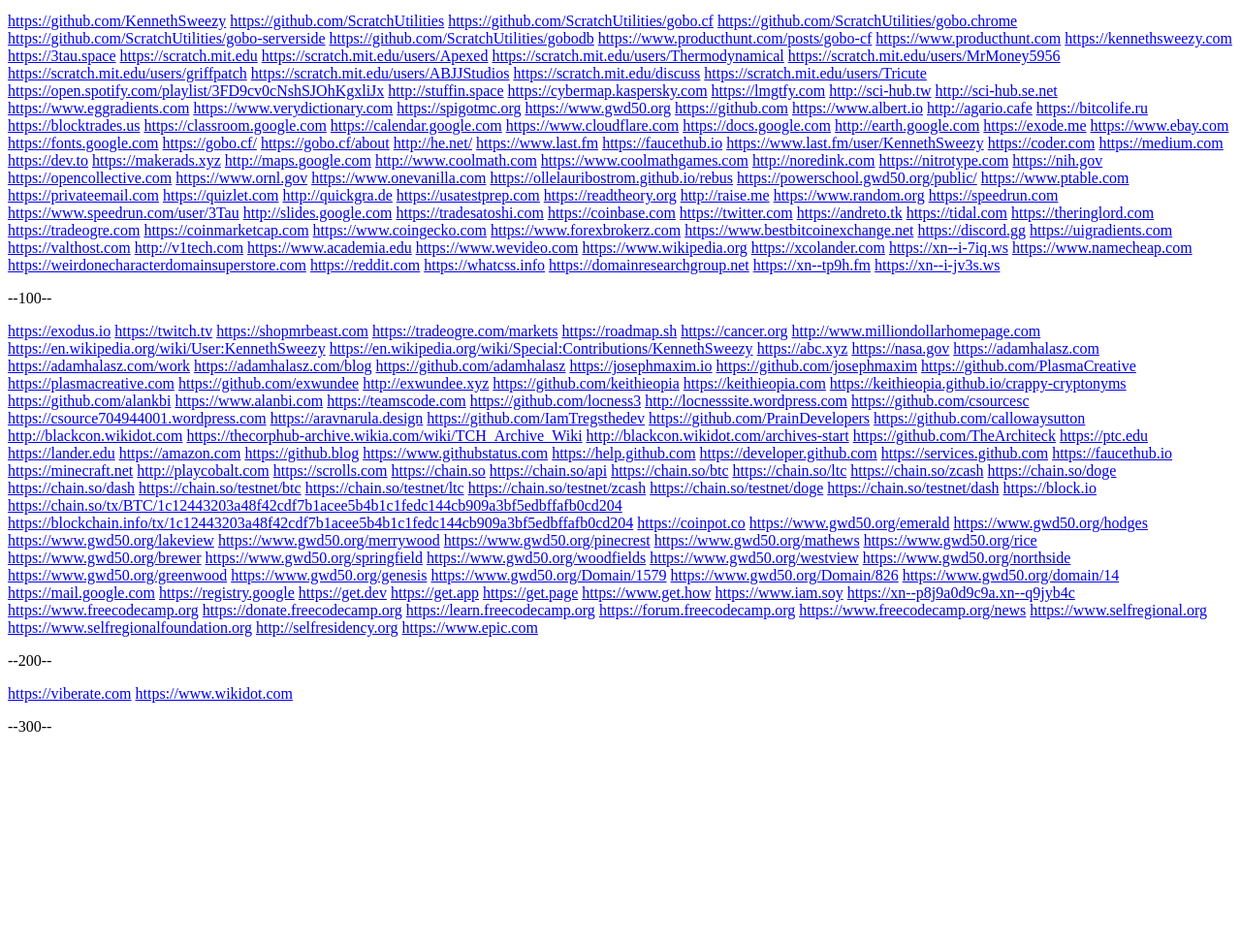
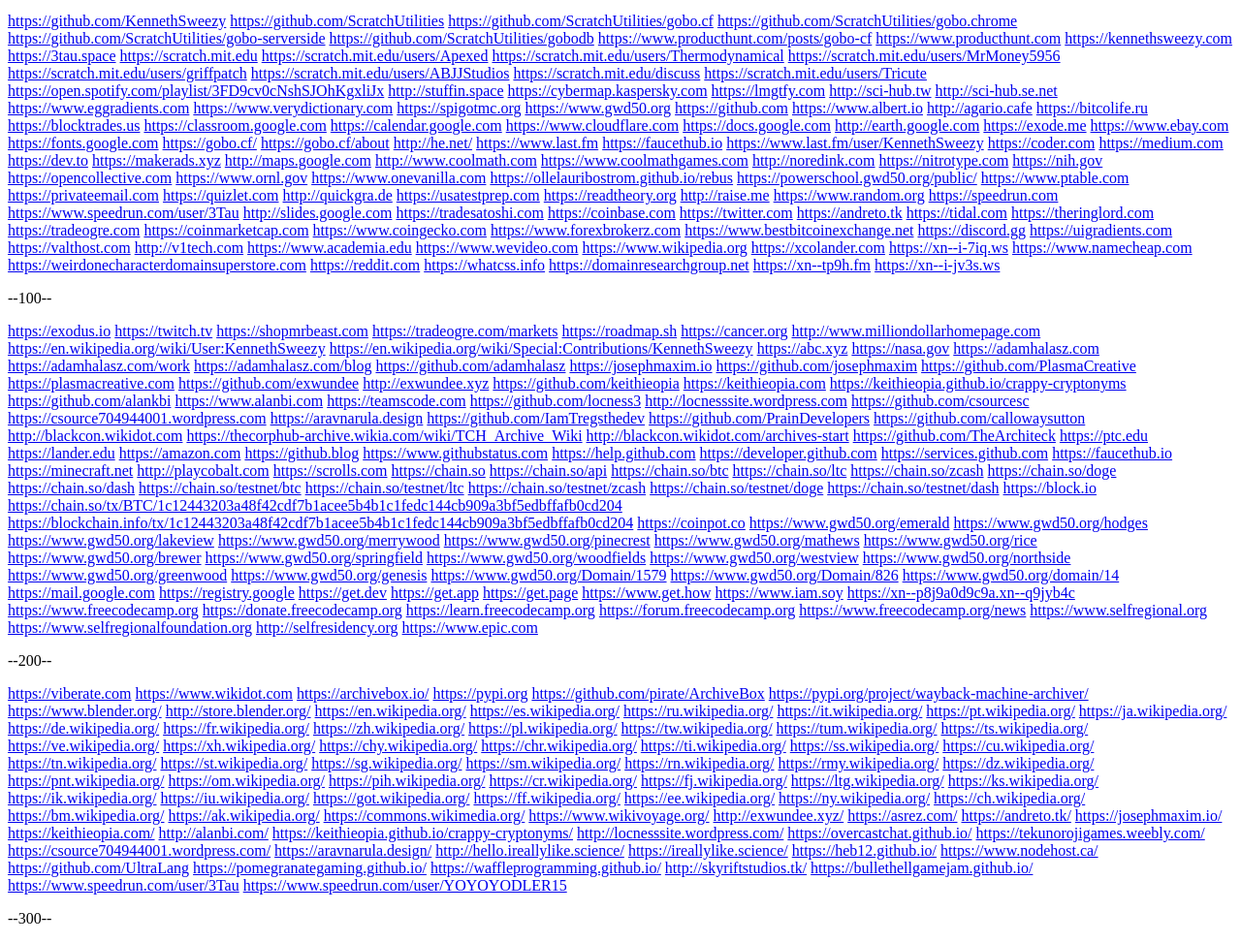
Before and after one commit to sweezyio/KennethSweezy.com, a plain HTML site: page Archive.org/links/index.html in a window 1280 px wide. Shown: the part 101-1074 px from the top of the page at 97% size. Before the commit the page ends 876 px from the top, so only its background shows below. Drawn offline with Linux system fonts and the light colour scheme.

Commit message:
Update index.html
Add a bunch more sites

```diff
--- a/Archive.org/links/index.html
+++ b/Archive.org/links/index.html
@@ -295,81 +295,80 @@
   <p>--200--</p>
   <a href="https://viberate.com">https://viberate.com</a>
   <a href="https://www.wikidot.com">https://www.wikidot.com</a>
-  <a href=""></a>
-  <a href=""></a>
-  <a href=""></a>
-  <a href=""></a>
-  <a href=""></a>
-  <a href=""></a>
-  <a href=""></a>
-  <a href=""></a>
-  <a href=""></a>
-  <a href=""></a>
-  <a href=""></a>
-  <a href=""></a>
-  <a href=""></a>
-  <a href=""></a>
-  <a href=""></a>
-  <a href=""></a>
-  <a href=""></a>
-  <a href=""></a>
-  <a href=""></a>
-  <a href=""></a>
-  <a href=""></a>
-  <a href=""></a>
-  <a href=""></a>
-  <a href=""></a>
-  <a href=""></a>
-  <a href=""></a>
-  <a href=""></a>
-  <a href=""></a>
-  <a href=""></a>
-  <a href=""></a>
-  <a href=""></a>
-  <a href=""></a>
-  <a href=""></a>
-  <a href=""></a>
-  <a href=""></a>
-  <a href=""></a>
-  <a href=""></a>
-  <a href=""></a>
-  <a href=""></a>
-  <a href=""></a>
-  <a href=""></a>
-  <a href=""></a>
-  <a href=""></a>
-  <a href=""></a>
-  <a href=""></a>
-  <a href=""></a>
-  <a href=""></a>
-  <a href=""></a>
-  <a href=""></a>
-  <a href=""></a>
-  <a href=""></a>
-  <a href=""></a>
-  <a href=""></a>
-  <a href=""></a>
-  <a href=""></a>
-  <a href=""></a>
-  <a href=""></a>
-  <a href=""></a>
-  <a href=""></a>
-  <a href=""></a>
-  <a href=""></a>
-  <a href=""></a>
-  <a href=""></a>
-  <a href=""></a>
-  <a href=""></a>
-  <a href=""></a>
-  <a href=""></a>
-  <a href=""></a>
-  <a href=""></a>
-  <a href=""></a>
-  <a href=""></a>
-  <a href=""></a>
-  <a href=""></a>
-  <a href=""></a>
-  <a href=""></a>
+  <a href="https://archivebox.io/">https://archivebox.io/</a>
+  <a href="https://pypi.org">https://pypi.org</a>
+  <a href="https://github.com/pirate/ArchiveBox">https://github.com/pirate/ArchiveBox</a>
+  <a href="https://pypi.org/project/wayback-machine-archiver/">https://pypi.org/project/wayback-machine-archiver/</a>
+  <a href="https://www.blender.org/">https://www.blender.org/</a>
+  <a href="http://store.blender.org/">http://store.blender.org/</a>
+  <a href="https://en.wikipedia.org/">https://en.wikipedia.org/</a>
+  <a href="https://es.wikipedia.org/">https://es.wikipedia.org/</a>
+  <a href="https://ru.wikipedia.org/">https://ru.wikipedia.org/</a>
+  <a href="https://it.wikipedia.org/">https://it.wikipedia.org/</a>
+  <a href="https://pt.wikipedia.org/">https://pt.wikipedia.org/</a>
+  <a href="https://ja.wikipedia.org/">https://ja.wikipedia.org/</a>
+  <a href="https://de.wikipedia.org/">https://de.wikipedia.org/</a>
+  <a href="https://fr.wikipedia.org/">https://fr.wikipedia.org/</a>
+  <a href="https://zh.wikipedia.org/">https://zh.wikipedia.org/</a>
+  <a href="https://pl.wikipedia.org/">https://pl.wikipedia.org/</a>
+  <a href="https://tw.wikipedia.org/">https://tw.wikipedia.org/</a>
+  <a href="https://tum.wikipedia.org/">https://tum.wikipedia.org/</a>
+  <a href="https://ts.wikipedia.org/">https://ts.wikipedia.org/</a>
+  <a href="https://ve.wikipedia.org/">https://ve.wikipedia.org/</a>
+  <a href="https://xh.wikipedia.org/">https://xh.wikipedia.org/</a>
+  <a href="https://chy.wikipedia.org/">https://chy.wikipedia.org/</a>
+  <a href="https://chr.wikipedia.org/">https://chr.wikipedia.org/</a>
+  <a href="https://ti.wikipedia.org/">https://ti.wikipedia.org/</a>
+  <a href="https://ss.wikipedia.org/">https://ss.wikipedia.org/</a>
+  <a href="https://cu.wikipedia.org/">https://cu.wikipedia.org/</a>
+  <a href="https://tn.wikipedia.org/">https://tn.wikipedia.org/</a>
+  <a href="https://st.wikipedia.org/">https://st.wikipedia.org/</a>
+  <a href="https://sg.wikipedia.org/">https://sg.wikipedia.org/</a>
+  <a href="https://sm.wikipedia.org/">https://sm.wikipedia.org/</a>
+  <a href="https://rn.wikipedia.org/">https://rn.wikipedia.org/</a>
+  <a href="https://rmy.wikipedia.org/">https://rmy.wikipedia.org/</a>
+  <a href="https://dz.wikipedia.org/">https://dz.wikipedia.org/</a>
+  <a href="https://pnt.wikipedia.org/">https://pnt.wikipedia.org/</a>
+  <a href="https://om.wikipedia.org/">https://om.wikipedia.org/</a>
+  <a href="https://pih.wikipedia.org/">https://pih.wikipedia.org/</a>
+  <a href="https://cr.wikipedia.org/">https://cr.wikipedia.org/</a>
+  <a href="https://fj.wikipedia.org/">https://fj.wikipedia.org/</a>
+  <a href="https://ltg.wikipedia.org/">https://ltg.wikipedia.org/</a>
+  <a href="https://ks.wikipedia.org/">https://ks.wikipedia.org/</a>
+  <a href="https://ik.wikipedia.org/">https://ik.wikipedia.org/</a>
+  <a href="https://iu.wikipedia.org/">https://iu.wikipedia.org/</a>
+  <a href="https://got.wikipedia.org/">https://got.wikipedia.org/</a>
+  <a href="https://ff.wikipedia.org/">https://ff.wikipedia.org/</a>
+  <a href="https://ee.wikipedia.org/">https://ee.wikipedia.org/</a>
+  <a href="https://ny.wikipedia.org/">https://ny.wikipedia.org/</a>
+  <a href="https://ch.wikipedia.org/">https://ch.wikipedia.org/</a>
+  <a href="https://bm.wikipedia.org/">https://bm.wikipedia.org/</a>
+  <a href="https://ak.wikipedia.org/">https://ak.wikipedia.org/</a>
+  <a href="https://commons.wikimedia.org/">https://commons.wikimedia.org/</a>
+  <a href="https://www.wikivoyage.org/">https://www.wikivoyage.org/</a>
+  <a href="http://exwundee.xyz/">http://exwundee.xyz/</a>
+  <a href="https://asrez.com/">https://asrez.com/</a>
+  <a href="https://andreto.tk/">https://andreto.tk/</a>
+  <a href="https://josephmaxim.io/">https://josephmaxim.io/</a>
+  <a href="https://keithieopia.com/">https://keithieopia.com/</a>
+  <a href="http://alanbi.com/">http://alanbi.com/</a>
+  <a href="https://keithieopia.github.io/crappy-cryptonyms/">https://keithieopia.github.io/crappy-cryptonyms/</a>
+  <a href="http://locnesssite.wordpress.com/">http://locnesssite.wordpress.com/</a>
+  <a href="https://overcastchat.github.io/">https://overcastchat.github.io/</a>
+  <a href="https://tekunorojigames.weebly.com/">https://tekunorojigames.weebly.com/</a>
+  <a href="https://csource704944001.wordpress.com/">https://csource704944001.wordpress.com/</a>
+  <a href="https://aravnarula.design/">https://aravnarula.design/</a>
+  <a href="http://hello.ireallylike.science/">http://hello.ireallylike.science/</a>
+  <a href="https://ireallylike.science/">https://ireallylike.science/</a>
+  <a href="https://heb12.github.io/">https://heb12.github.io/</a>
+  <a href="https://www.nodehost.ca/">https://www.nodehost.ca/</a>
+  <a href="https://github.com/UltraLang">https://github.com/UltraLang</a>
+  <a href="https://pomegranategaming.github.io/">https://pomegranategaming.github.io/</a>
+  <a href="https://waffleprogramming.github.io/">https://waffleprogramming.github.io/</a>
+  <a href="http://skyriftstudios.tk/">http://skyriftstudios.tk/</a>
+  <a href="https://bullethellgamejam.github.io/">https://bullethellgamejam.github.io/</a>
+  <a href="https://www.speedrun.com/user/3Tau">https://www.speedrun.com/user/3Tau</a>
+  <a href="https://www.speedrun.com/user/YOYOYODLER15">https://www.speedrun.com/user/YOYOYODLER15</a>
   <a href=""></a>
   <a href=""></a>
   <a href=""></a>
```
